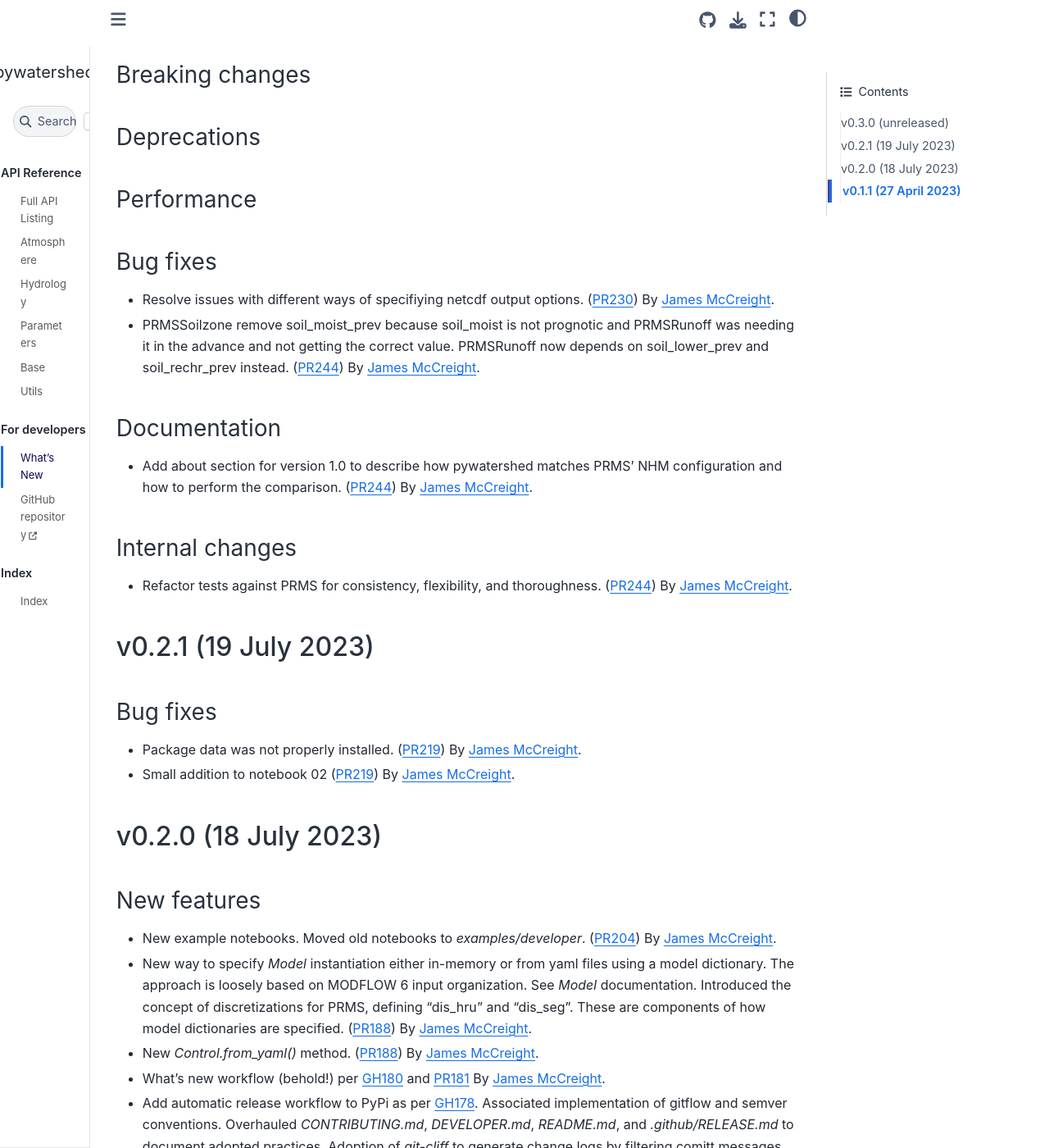
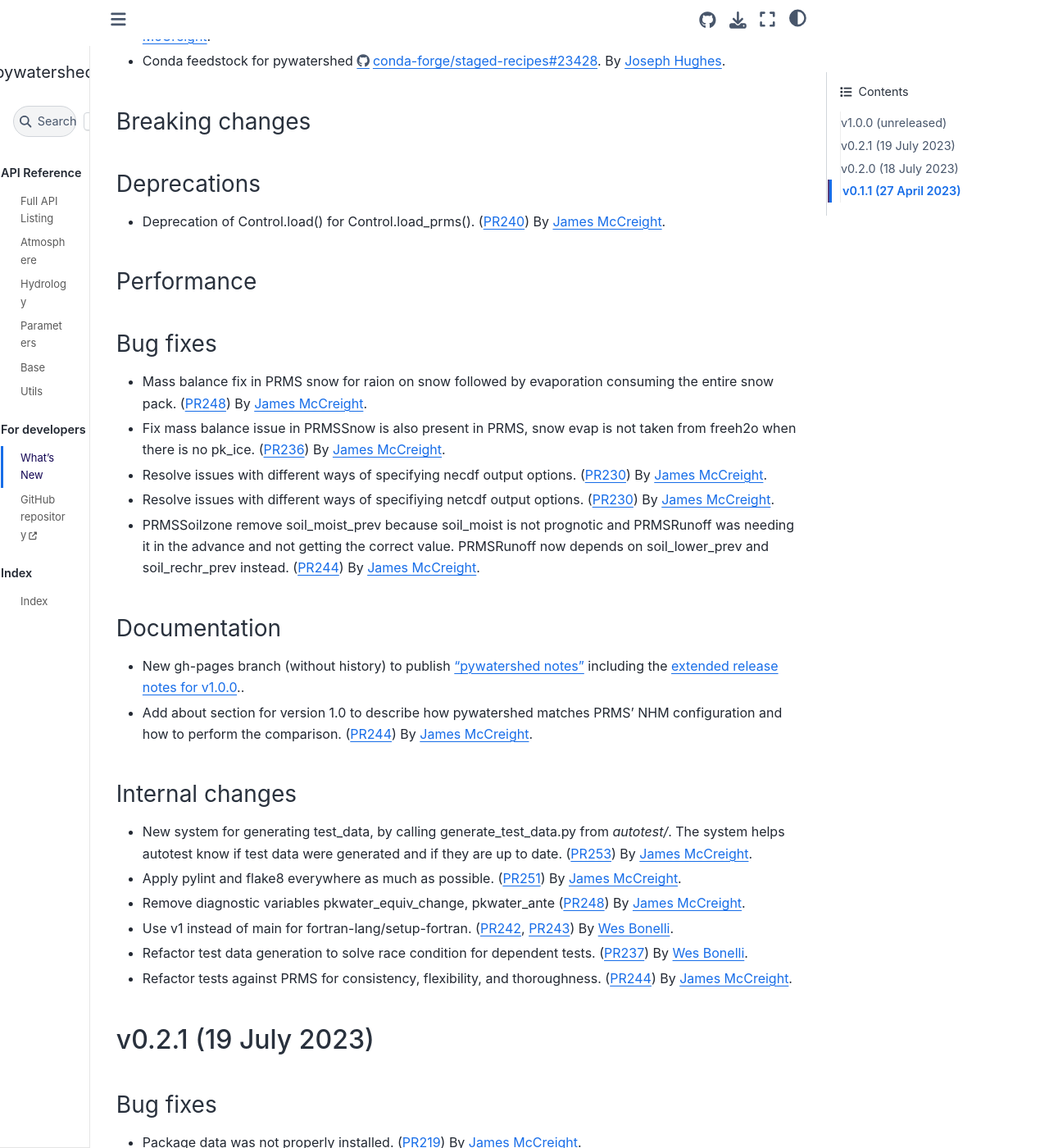
Before and after one commit to EC-USGS/pywatershed, a Sphinx documentation site: the page built from doc/whats-new.rst, in a window 1280 px wide and 1400 px high, scrolled down 517 px. Shown: the whole window at 82% size. Built offline with Sphinx 7.4.7 and the Sphinx Book theme 1.1.4, drawn with Linux system fonts in a browser that asks for light colours; pages that are not in the unit, such as notebooks, are missing from menus; some of the changed text lies outside the part shown.

Commit message:
update docs

```diff
--- a/doc/whats-new.rst
+++ b/doc/whats-new.rst
@@ -14,11 +14,14 @@ What's New
 
 .. _whats-new.0.3.0:
 
-v0.3.0 (unreleased)
+v1.0.0 (unreleased)
 ---------------------
 
 New features
 ~~~~~~~~~~~~
+- Control object features including (optional) warnings for unused legacy options, and
+  defined and enforced options. Also to_yaml() and __str__ implementations.
+  (:pull:`240`) By `James McCreight <https://github.com/jmccreight>`_.
 - Example notebook of how to edit Parameters with associated bug fixes to do so.
   (:pull:`232`) By `James McCreight <https://github.com/jmccreight>`_.
 - Conda feedstock for pywatershed `<https://github.com/conda-forge/staged-recipes/pull/23428>`_.
@@ -31,7 +34,8 @@ Breaking changes
 
 Deprecations
 ~~~~~~~~~~~~
-
+- Deprecation of Control.load() for Control.load_prms().
+  (:pull:`240`) By `James McCreight <https://github.com/jmccreight>`_.
 
 Performance
 ~~~~~~~~~~~
@@ -39,6 +43,14 @@ Performance
 
 Bug fixes
 ~~~~~~~~~
+- Mass balance fix in PRMS snow for raion on snow followed by evaporation
+  consuming the entire snow pack.
+  (:pull:`248`) By `James McCreight <https://github.com/jmccreight>`_.
+- Fix mass balance issue in PRMSSnow is also present in PRMS,
+  snow evap is not taken from freeh2o when there is no pk_ice.
+  (:pull:`236`) By `James McCreight <https://github.com/jmccreight>`_.
+- Resolve issues with different ways of specifying necdf output options.
+  (:pull:`230`) By `James McCreight <https://github.com/jmccreight>`_.
 - Resolve issues with different ways of specifiying netcdf output options.
   (:pull:`230`) By `James McCreight <https://github.com/jmccreight>`_.
 - PRMSSoilzone remove soil_moist_prev because soil_moist is not prognotic and
@@ -48,6 +60,9 @@ Bug fixes
 
 Documentation
 ~~~~~~~~~~~~~
+- New gh-pages branch (without history) to publish
+  `"pywatershed notes" <https://ec-usgs.github.io/pywatershed/>`_ including the
+  `extended release notes for v1.0.0 <https://ec-usgs.github.io/pywatershed/2023/11/14/v1-0-0-overview>`_..
 - Add about section for version 1.0 to describe how pywatershed matches PRMS'
   NHM configuration and how to perform the comparison.
   (:pull:`244`) By `James McCreight <https://github.com/jmccreight>`_.
@@ -55,6 +70,18 @@ Documentation
 
 Internal changes
 ~~~~~~~~~~~~~~~~
+- New system for generating test_data, by calling generate_test_data.py from
+  `autotest/`. The system helps autotest know if test data were generated
+  and if they are up to date.
+  (:pull:`253`) By `James McCreight <https://github.com/jmccreight>`_.
+- Apply pylint and flake8 everywhere as much as possible.
+  (:pull:`251`) By `James McCreight <https://github.com/jmccreight>`_.
+- Remove diagnostic variables pkwater_equiv_change, pkwater_ante
+  (:pull:`248`) By `James McCreight <https://github.com/jmccreight>`_.
+- Use v1 instead of main for fortran-lang/setup-fortran.
+  (:pull:`242`, :pull:`243`) By `Wes Bonelli <https://github.com/w-bonelli>`_.
+- Refactor test data generation to solve race condition for dependent tests.
+  (:pull:`237`) By `Wes Bonelli <https://github.com/w-bonelli>`_.
 - Refactor tests against PRMS for consistency, flexibility, and thoroughness.
   (:pull:`244`) By `James McCreight <https://github.com/jmccreight>`_.
 
```
Also changed, not shown: doc/index.rst (+17 -23 lines).
